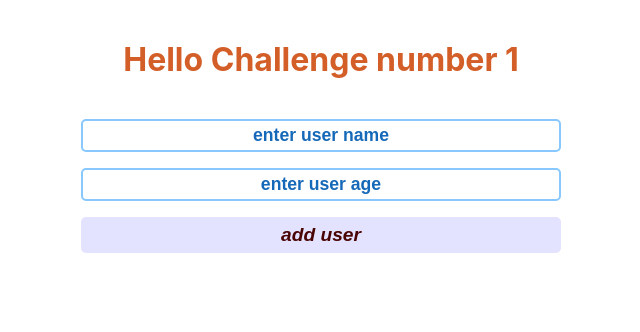
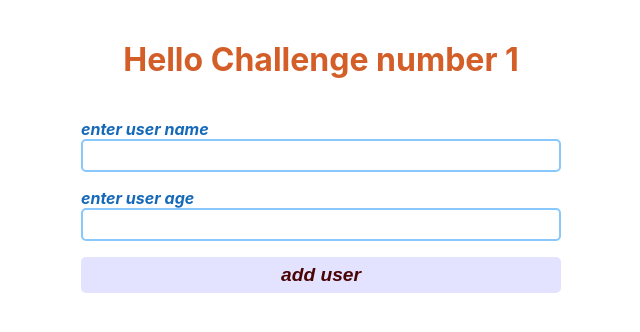
Before and after one commit to Waldemar-00/Challenge_1, a React (Create React App) app: page / in a window 1280 px wide. Shown: the top 332 px of the page, without its empty margins (319-959 px from the left). Built offline with nearby package versions, Linux system fonts and the light colour scheme.

Commit message:
refactoring and fixed bugs

```diff
--- a/src/App.js
+++ b/src/App.js
@@ -12,7 +12,7 @@ function App() {
       <h1>Hello Challenge number 1</h1>
       <Form isValid={isValid}/>
       {
-        popUp ? <Popup/> : null
+        popUp ? <Popup isValid={isValid}/> : null
       }
     </div>
   )
--- a/src/challenge_1/Form.js
+++ b/src/challenge_1/Form.js
@@ -1,69 +1,59 @@
+import './form.css'
 import Input from './Input'
-import './form.css'
 import FormButton from './FormButton'
 import List from './List'
 import { useState } from 'react'
 function Form({ isValid }) {
-  const [name, setName] = useState('enter user name')
-  const [age, setAge] = useState('enter user age')
+  const [name, setName] = useState('')
+  const [age, setAge] = useState('')
   const [formData, setFormData] = useState([])
   const [invalid, setInvalid] = useState(false)
-  function focusHandlerName() {
-    setName('')
-    setInvalid(true)
-  }
-  function focusHandlerAge() {
-    setAge('')
-    setInvalid(true)
-  }
-  function onIsValid() {
+  function isIsValid() {
     isValid(invalid)
   }
   function changeNameHandler(e) {
-    if (name.trim().length > 1) {
-      setInvalid(false)
-    }
     setName(e.target.value)
   }
   function changeAgeHandler(e) {
-    if (age.trim().length > 1) {
+    setAge(e.target.value)
+  }
+  function checkInputs() {
+    if (name.trim().length < 1 || age.trim().length < 1) {
+      setInvalid(true)
+    } else {
       setInvalid(false)
     }
-    setAge(e.target.value)
   }
   function getFormData(e) {
     e.preventDefault()
+    if (invalid) return
     setFormData(formData => {
-      return [...formData, { userName: name, userAge: age }]
+      return [...formData, { userName: name, userAge: age,  }]
     })
-    setName('enter user name')
-    setAge('enter user age')
   }
   return (
     <>
       <form className="userForm" onSubmit={(e) => {
         getFormData(e)
-        onIsValid()
+        isIsValid()
       }}>
         <Input
+          id='enter user name'
           type='text'
           name='name'
           value={name}
-          onChange={changeNameHandler}
-          onClick={focusHandlerName}
+          onInput={changeNameHandler}
         />
         <Input
-          type='text'
+          id='enter user age'
+          type='number'
           name='age'
           value={age}
-          onChange={changeAgeHandler}
-          onClick={focusHandlerAge}
+          onInput={changeAgeHandler}
         />
-        <FormButton type='submit'/>
+        <FormButton type='submit' checkInputs={checkInputs}/>
       </form>
-      {
-        !invalid ? <List formData={formData} /> : null
-      }
+      <List formData={formData}/>
     </>
   )
 }
--- a/src/challenge_1/FormButton.js
+++ b/src/challenge_1/FormButton.js
@@ -1,7 +1,13 @@
 import './formButton.css'
-function FormButton({type, text='add user'}) {
+function FormButton({ type, text = 'add user', checkInputs }) {
   return (
-    <button type={type} className="formButton">{text}</button>
+    <button
+      type={type}
+      className="formButton"
+      onClick={checkInputs}
+    >
+      {text}
+    </button>
   )
 }
 export default FormButton
--- a/src/challenge_1/Input.js
+++ b/src/challenge_1/Input.js
@@ -1,14 +1,17 @@
 import './input.css'
-function Input({ type, value, name, onChange, onClick }) {
+function Input({ type, id, value, name, onInput }) {
   return (
+    <>
+      <label htmlFor={id} className="label">{id}</label>
       <input
+        id={id}
         className="userInput"
         type={type}
         name={name}
         value={value}
-      onChange={(e) => onChange(e)}
-      onClick={(e) => onClick(e)}
+        onInput={(e) => onInput(e)}
         />
+    </>
   )
 }
 export default Input
--- a/src/challenge_1/List.js
+++ b/src/challenge_1/List.js
@@ -6,11 +6,11 @@ function List({formData}) {
     <ul className="userList">
       {
         formData.map(obj => {
-          return <Li
+          return obj.userName ? <Li
             key={v4()}
             name={obj.userName}
             age={obj.userAge}
-          />
+          /> : null
         })
       }
     </ul>
--- a/src/challenge_1/input.css
+++ b/src/challenge_1/input.css
@@ -16,3 +16,10 @@
   font-weight: bold;
   font-style: italic;
 }
+.label {
+  font-style: italic;
+  color: rgb(21, 105, 184);
+  font-weight: bold;
+  text-align: left;
+  margin-bottom: -1rem;
+}
--- a/src/challenge_1/popup/Popup.js
+++ b/src/challenge_1/popup/Popup.js
@@ -1,7 +1,16 @@
-function Popup() {
+import './popup.css'
+function Popup({ isValid }) {
+  function onClickHandler(e) {
+    e.stopPropagation()
+    isValid(false)
+  }
   return(
-    <div className="formPopup">
-          Popap
+    <div className="popupForForm" onClick={(e) => onClickHandler(e)} >
+      <div className="popupBlock">
+        <h2>Incorrect input</h2>
+        <h3>These fields can not be empty.</h3>
+        <button type="button" onClick={(e) => onClickHandler(e)}>Close</button>
+      </div>
     </div>
   )
 }
--- a/src/challenge_1/popup/popup.css
+++ b/src/challenge_1/popup/popup.css
@@ -1,3 +1,23 @@
-/* .formPopup { */
-/*    */
-/* } */
+.popupForForm {
+  width: 100%;
+  height: 100%;
+  position: absolute;
+  top: 0;
+  left: 0;
+  z-index: 10;
+  background-color: rgba(233, 233, 233, 0.7);
+}
+.popupBlock {
+  margin: 10rem auto;
+  width: 40rem;
+  height: 10rem;
+  display: flex;
+  flex-direction: column;
+  background-color: crimson;
+}
+.popupBlock button {
+  font-size: 1.1em;
+  font-weight: bold;
+  font-style: italic;
+  cursor: pointer;
+}
```
Lines whose indentation alone changed are shown as unchanged.
